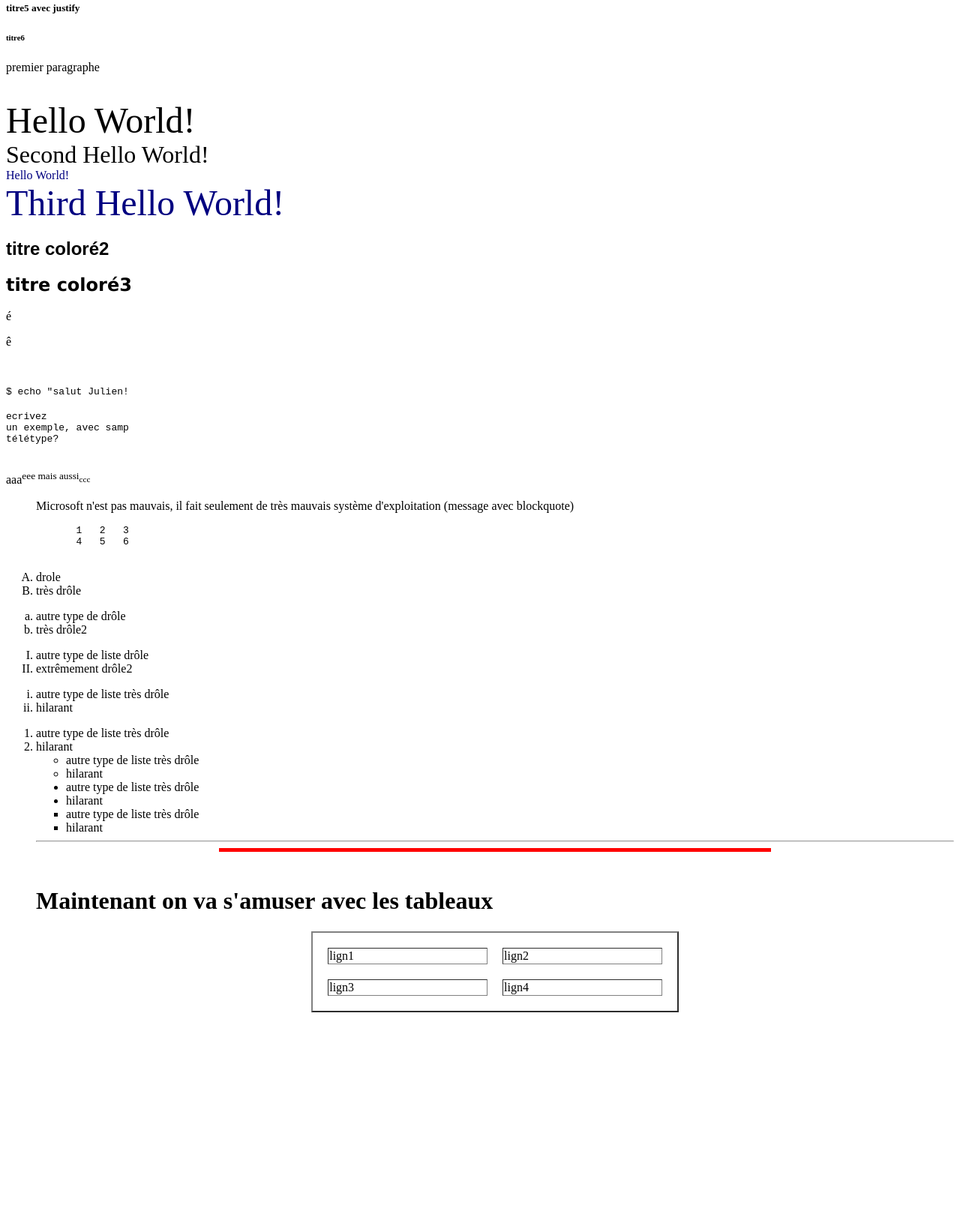
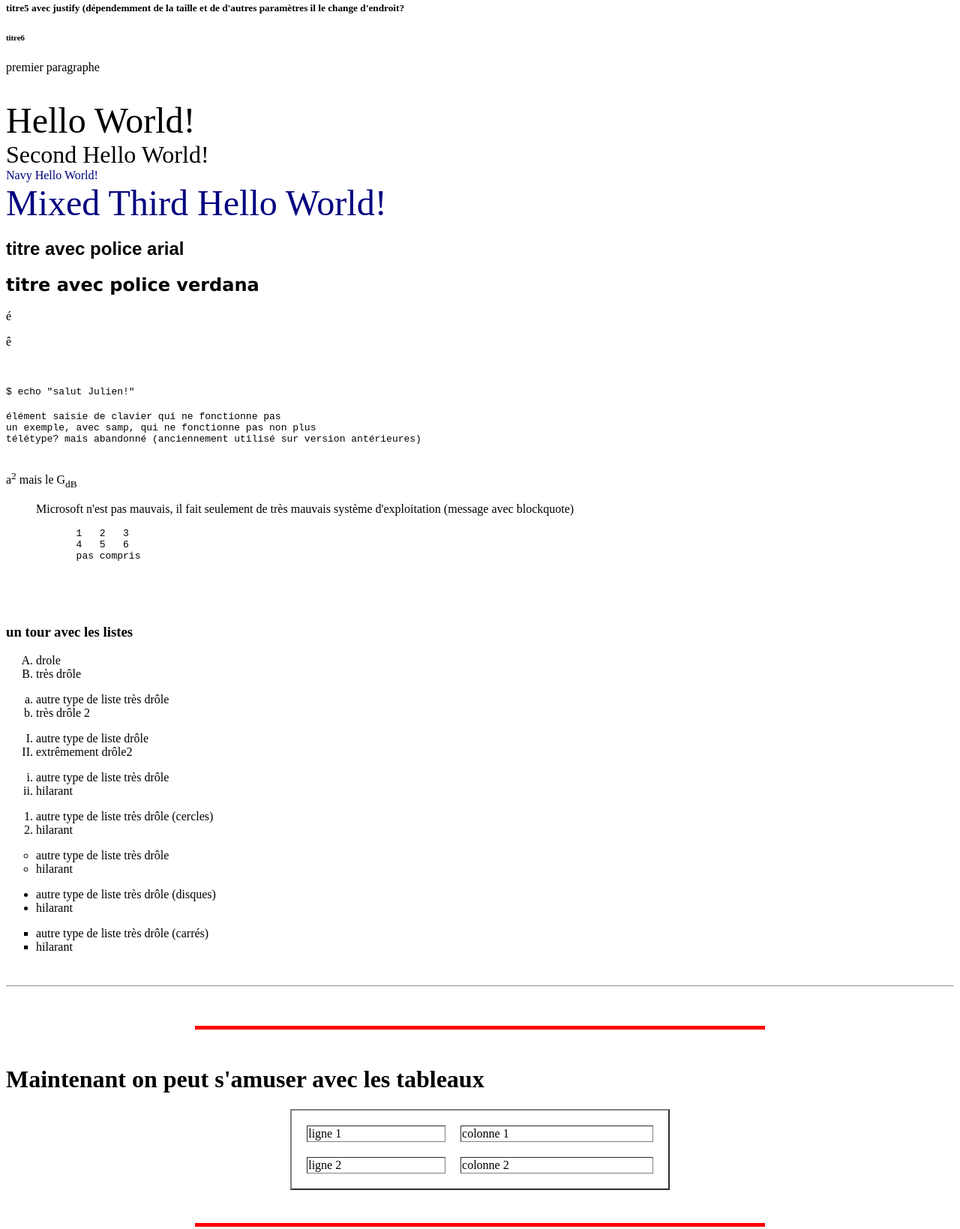
Before and after one commit to xeylou/r109, a plain HTML site: page tp1.html in a window 1280 px wide. Shown: the part 194-1833 px from the top of the page at 75% size. Before the commit the page ends 1560 px from the top, so only its background shows below. Drawn offline with Linux system fonts and the light colour scheme.

Commit message:
finished files for julien

```diff
--- a/index1.html
+++ b/tp1.html
@@ -3,42 +3,45 @@
         <title>titre de page</title>
     </head>
     <body>
-        <h1>titre</h1>
+        <h1>titre (les titres en dessous sons décrémentés (h1 -> h2 -> ...)</h1>
         <h2 align="center">titre2 au centre</h2>
         <h3 align="left">titre3 à gauche</h3>
         <h4 align="right">titre4 à droite</h4>
-        <h5 align="justify">titre5 avec justify</h5>
+        <h5 align="justify">titre5 avec justify (dépendemment de la taille et de d'autres paramètres il le change d'endroit?</h5>
         <h6>titre6</h6>
         <p>premier paragraphe</p>
         <br>
         <font size=8>Hello World!</font><br>
         <font size=+3>Second Hello World!</font><br>
-        <font color="navy">Hello World!</font><br>
-        <font color="navy" size="9">Third Hello World!</font><br>
-        <h2><font face="arial">titre coloré2</font></h2>
-        <h2><font face="verdana">titre coloré3</font></h2>
+        <font color="navy">Navy Hello World!</font><br>
+        <font color="navy" size="9">Mixed Third Hello World!</font><br>
+        <h2><font face="arial">titre avec police arial</font></h2>
+        <h2><font face="verdana">titre avec police verdana</font></h2>
         <p>&eacute</p>
         <p>&ecirc</p>
         <p>&nbsp</p>
-        <code>$ echo "salut Julien!</code><br><br>
-        <kbd>ecrivez</kbd><br>
-        <samp>un exemple, avec samp</samp><br>
+        <code>$ echo "salut Julien!"</code><br><br>
+        <kbd>élément saisie de clavier qui ne fonctionne pas</kbd><br>
+        <samp>un exemple, avec samp, qui ne fonctionne pas non plus</samp><br>
         <div>
-            <tt>télétype?</tt>
+            <tt>télétype? mais abandonné (anciennement utilisé sur version antérieures)</tt>
         </div><br>
-        <p>aaa<sup>eee mais aussi<sub>ccc</sub></sup></p>
+        <p>a<sup>2</sup> mais le G<sub>dB</sub></p>
         <blockquote>Microsoft n'est pas mauvais, il fait seulement de très mauvais système d'exploitation (message avec blockquote)</blockquote>
         <pre>
             1   2   3
             4   5   6
+            pas compris
         </pre>
+        <br><br>
+        <h3>un tour avec les listes</h3>
         <ol type="A">
             <li>drole</li>
             <li>très drôle</li>
         </ol>
         <ol type="a">
-            <li>autre type de drôle</li>
-            <li>très drôle2</li>
+            <li>autre type de liste très drôle</li>
+            <li>très drôle 2</li>
         </ol>
         <ol type="I">
             <li>autre type de liste drôle</li>
@@ -49,32 +52,37 @@
             <li>hilarant</li>
         </ol>
         <ol type="1">
-            <li>autre type de liste très drôle</li>
+            <li>autre type de liste très drôle (cercles)</li>
             <li>hilarant</li>
+        </ol>
         <ul type="circle">
             <li>autre type de liste très drôle</li>
             <li>hilarant</li>
         </ul>
         <ul type="disc">
-            <li>autre type de liste très drôle</li>
+            <li>autre type de liste très drôle (disques)</li>
             <li>hilarant</li>
         </ul>
         <ul type="square">
-            <li>autre type de liste très drôle</li>
+            <li>autre type de liste très drôle (carrés)</li>
             <li>hilarant</li>
         </ul>
+        <br>
         <hr>
+        <br><br>
         <hr color="red" align="center" size="5" width="60%" noshade>
         <br>
-        <h1>Maintenant on va s'amuser avec les tableaux</h1>
+        <h1>Maintenant on peut s'amuser avec les tableaux</h1>
         <table width="40%" align="center" cellspacing="20" cellpaddin="20" border="2">
             <tr>
-                <td>lign1</td>
-                <td>lign2</td>
+                <td>ligne 1</td>
+                <td>colonne 1</td>
             </tr>
             <tr>
-                <td>lign3</td>
-                <td>lign4</td>
+                <td>ligne 2</td>
+                <td>colonne 2</td>
         </table>
+        <br><br>
+        <hr color="red" align="center" size="5" width="60%" noshade>
     </body>
 </html>
```
